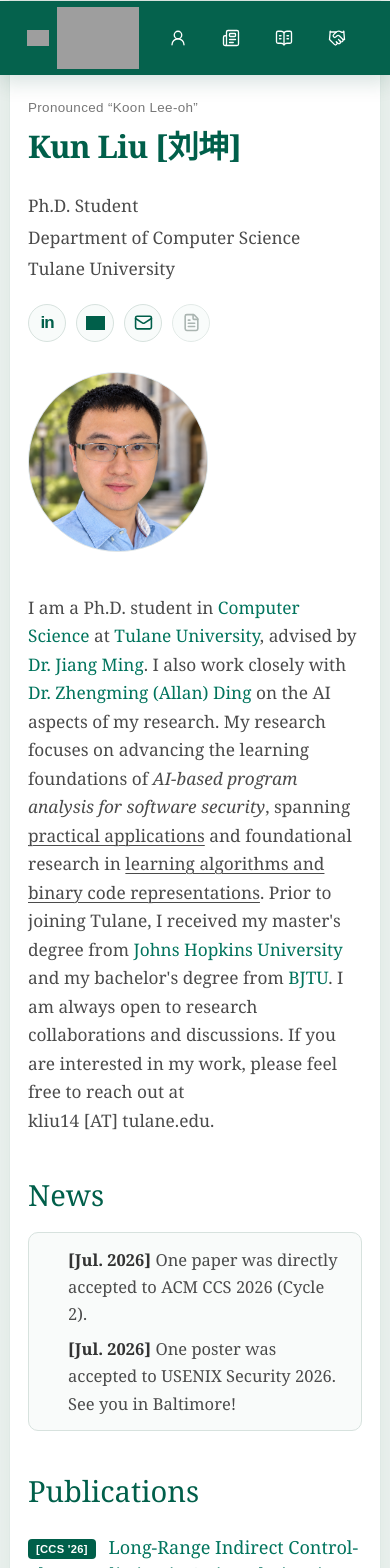
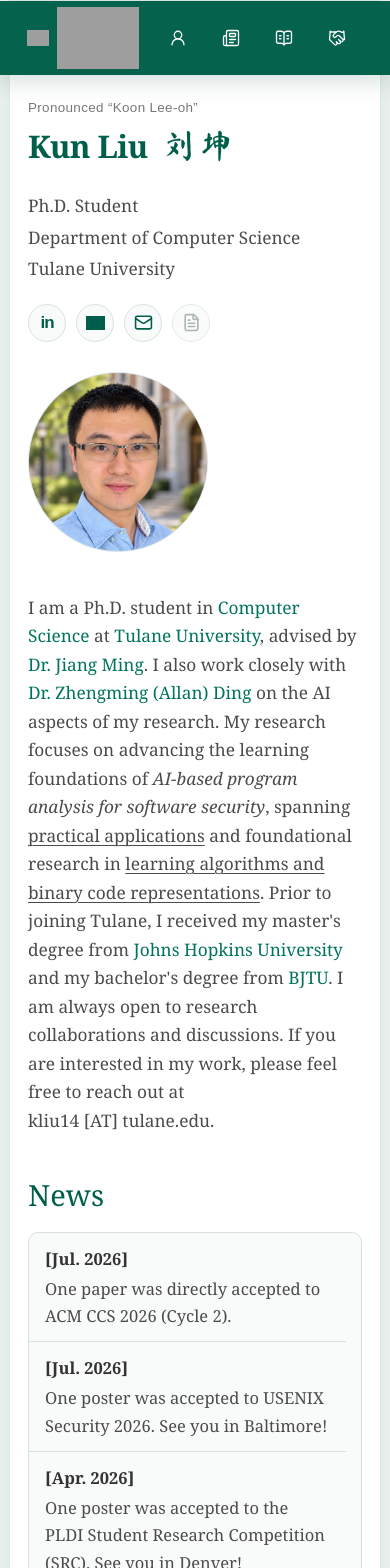
Before and after one commit to Ryan-hub-bit/ryan-hub-bit.github.io, a Next.js app: page / in a window 390 px wide. Shown: the top 1568 px of the page. Built offline with nearby package versions, Linux system fonts and the light colour scheme; grey boxes are pictures that could not be loaded.

Commit message:
Style Chinese name and add scrollable three-item news panel

```diff
--- a/app/globals.css
+++ b/app/globals.css
@@ -1,4 +1,13 @@
 @import "tailwindcss";
+
+@font-face {
+  font-family: "Kun Calligraphy";
+  src: url("/fonts/ma-shan-zheng-name.ttf") format("truetype");
+  font-style: normal;
+  font-weight: 400;
+  font-display: swap;
+  unicode-range: U+5218, U+5764;
+}
 
 :root {
   --ink: #4b4b4b;
@@ -170,11 +179,24 @@ strong { color: #333; font-weight: 600; }
 }
 
 .identity h1 {
+  display: flex;
+  flex-wrap: wrap;
+  align-items: baseline;
+  column-gap: 0.45em;
   margin: 0 0 20px;
   color: var(--heading);
   font-size: 2.55rem;
   font-weight: 700;
   letter-spacing: -0.02em;
+}
+
+.chinese-name {
+  font-family: "Kun Calligraphy", "KaiTi", "STKaiti", serif;
+  font-size: 1.08em;
+  font-weight: 400;
+  letter-spacing: 0.1em;
+  line-height: 1.3;
+  white-space: nowrap;
 }
 
 .position,
@@ -308,28 +330,41 @@ h2 {
 
 .news-scroll {
   max-width: 860px;
-  overflow: hidden;
+  max-height: 15rem;
+  overflow-x: hidden;
+  overflow-y: auto;
   border: 1px solid var(--line);
   border-radius: 10px;
   background: #f9fbfa;
-}
-
-.news-scroll.is-scrollable {
-  max-height: 8.5rem;
-  overflow-y: auto;
   overscroll-behavior-y: contain;
   scrollbar-color: #94afa6 transparent;
   scrollbar-gutter: stable;
 }
 
-.news-scroll.is-scrollable:focus-visible {
+.news-scroll:focus-visible {
   outline: 2px solid var(--link);
   outline-offset: 3px;
 }
 
 .news-list {
   margin: 0;
-  padding: 13px 22px 5px 39px;
+  padding: 0;
+  list-style: none;
+}
+
+.news-list li {
+  display: grid;
+  grid-template-columns: 6.5rem minmax(0, 1fr);
+  gap: 0.75rem;
+  padding: 12px 20px;
+  border-bottom: 1px solid var(--line);
+}
+
+.news-list li:last-child { border-bottom: 0; }
+.news-list time {
+  color: #333;
+  font-weight: 600;
+  white-space: nowrap;
 }
 
 .service ul {
@@ -337,9 +372,7 @@ h2 {
   padding-left: 25px;
 }
 
-.news-list li,
 .service li { margin-bottom: 8px; }
-.news-list span { color: #333; font-weight: 600; }
 
 .section-heading {
   display: flex;
@@ -456,6 +489,7 @@ footer p { margin: 0; }
   .profile { grid-template-columns: 1fr; gap: 30px; margin-bottom: 42px; }
   .portrait { grid-row: 2; justify-self: start; width: 180px; }
   .identity h1 { font-size: 1.95rem; }
+  .news-list li { grid-template-columns: 1fr; gap: 3px; padding: 12px 16px; }
   .section-heading { align-items: flex-start; flex-direction: column; gap: 0; }
   footer { flex-direction: column; gap: 4px; }
 }
--- /dev/null
+++ b/app/news-list.tsx
@@ -0,0 +1,60 @@
+"use client";
+
+import { useLayoutEffect, useMemo, useRef } from "react";
+
+type NewsItem = {
+  date: string;
+  dateTime: string;
+  text: string;
+};
+
+const VISIBLE_ITEMS = 3;
+
+export default function NewsList({ items }: { items: NewsItem[] }) {
+  const viewportRef = useRef<HTMLDivElement>(null);
+  const listRef = useRef<HTMLUListElement>(null);
+  const sortedItems = useMemo(
+    () => [...items].sort((a, b) => b.dateTime.localeCompare(a.dateTime)),
+    [items],
+  );
+
+  useLayoutEffect(() => {
+    const viewport = viewportRef.current;
+    const list = listRef.current;
+    if (!viewport || !list) return;
+
+    const visibleRows = Array.from(list.children).slice(0, VISIBLE_ITEMS);
+    const updateHeight = () => {
+      const lastRow = visibleRows[visibleRows.length - 1];
+      if (!lastRow) return;
+      // Measure complete entries, including wrapped text, at every screen size.
+      const height = lastRow.getBoundingClientRect().bottom - list.getBoundingClientRect().top;
+      viewport.style.maxHeight = `${Math.ceil(height) + viewport.clientTop * 2}px`;
+    };
+
+    updateHeight();
+    const observer = new ResizeObserver(updateHeight);
+    observer.observe(list);
+    visibleRows.forEach((row) => observer.observe(row));
+    return () => observer.disconnect();
+  }, [sortedItems]);
+
+  return (
+    <div
+      ref={viewportRef}
+      className="news-scroll"
+      role="region"
+      aria-labelledby="news-heading"
+      tabIndex={items.length > VISIBLE_ITEMS ? 0 : undefined}
+    >
+      <ul ref={listRef} className="news-list">
+        {sortedItems.map((item) => (
+          <li key={`${item.dateTime}-${item.text}`}>
+            <time dateTime={item.dateTime}>[{item.date}]</time>
+            <span>{item.text}</span>
+          </li>
+        ))}
+      </ul>
+    </div>
+  );
+}
--- a/app/page.tsx
+++ b/app/page.tsx
@@ -6,15 +6,23 @@ import {
   Newspaper,
   UserRound,
 } from "lucide-react";
+import NewsList from "./news-list";
 
 const news = [
   {
     date: "Jul. 2026",
+    dateTime: "2026-07",
     text: "One paper was directly accepted to ACM CCS 2026 (Cycle 2).",
   },
   {
     date: "Jul. 2026",
+    dateTime: "2026-07",
     text: "One poster was accepted to USENIX Security 2026. See you in Baltimore!",
+  },
+  {
+    date: "Apr. 2026",
+    dateTime: "2026-04",
+    text: "One poster was accepted to the PLDI Student Research Competition (SRC). See you in Denver!",
   },
 ];
 
@@ -88,7 +96,10 @@ export default function Home() {
       <header className="profile" aria-labelledby="profile-name">
         <div className="identity">
           <p className="name-pronunciation">Pronounced “Koon Lee-oh”</p>
-          <h1 id="profile-name">Kun Liu [刘坤]</h1>
+          <h1 id="profile-name">
+            Kun Liu{" "}
+            <span className="chinese-name" lang="zh-Hans">刘坤</span>
+          </h1>
           <p className="position">Ph.D. Student</p>
           <p className="affiliation">Department of Computer Science</p>
           <p className="affiliation">Tulane University</p>
@@ -188,20 +199,8 @@ export default function Home() {
         </section>
 
         <section className="content-section" id="news">
-          <h2>News</h2>
-          <div
-            className={`news-scroll${news.length > 3 ? " is-scrollable" : ""}`}
-            tabIndex={news.length > 3 ? 0 : undefined}
-            aria-label={news.length > 3 ? "Scrollable news list" : undefined}
-          >
-            <ul className="news-list">
-              {news.map((item) => (
-                <li key={`${item.date}-${item.text}`}>
-                  <span>[{item.date}]</span> {item.text}
-                </li>
-              ))}
-            </ul>
-          </div>
+          <h2 id="news-heading">News</h2>
+          <NewsList items={news} />
         </section>
 
         <section className="content-section" id="publications">
@@ -258,7 +257,7 @@ export default function Home() {
         </section>
 
         <footer>
-          <p>Last updated July 2026</p>
+          <p>Last updated September 2026</p>
         </footer>
       </div>
     </main>
```
Also changed, not shown: public/fonts/OFL-MaShanZheng.txt (added), public/fonts/ma-shan-zheng-name.ttf (added).
